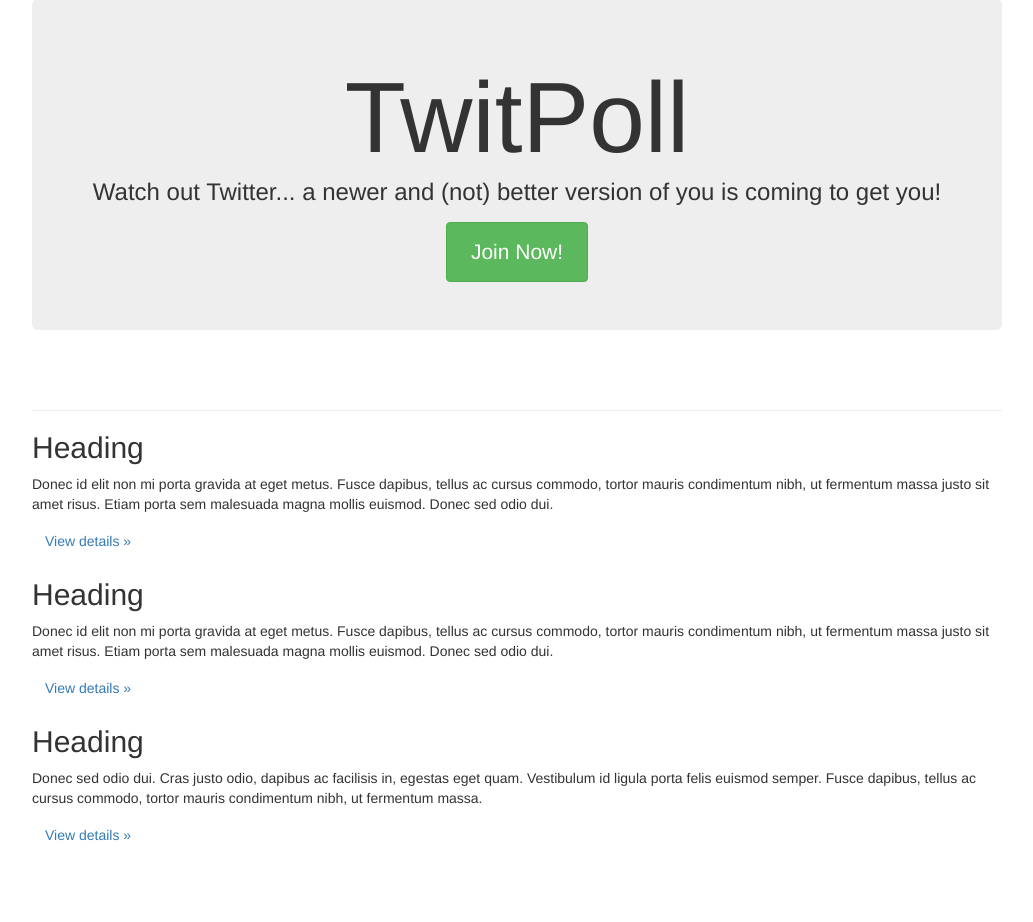
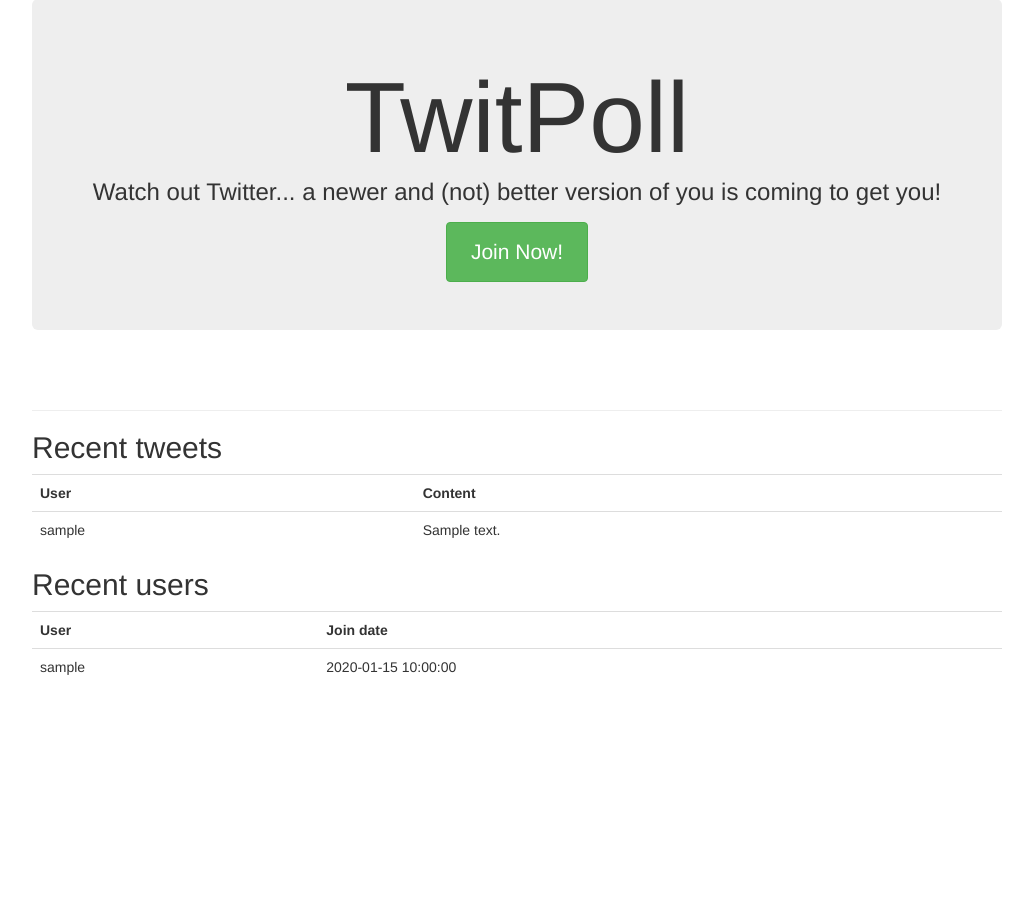
Before and after one commit to thinkpad20/twitpoll, a Flask app: page / in a window 1280 px wide. Shown: the part 193-1115 px from the top of the page, without its empty margins (123-1156 px from the left). After the commit the page ends 868 px from the top, so only its background shows below. Run offline with Flask 2, Linux system fonts and the light colour scheme; tables that the repository leaves empty hold one stand-in row (values such as "Sample post"); some libraries are stand-ins or nearby versions.

```diff
--- a/app.py
+++ b/app.py
@@ -6,7 +6,7 @@ from flaskext.mysql import MySQL
 
 app = Flask(__name__)
 app.jinja_env.globals["site_name"] = "TwitPoll"
-app.jinja_env.globals.update(Tweet=Tweet, navclass = {}, \
+app.jinja_env.globals.update(Tweet=Tweet, User=User, navclass = {}, \
 				   get_all_users = get_all_users, get_user_where=get_user_where,\
 				   current_user=current_user, user_logged_in=user_logged_in)
 
--- a/data.py
+++ b/data.py
@@ -59,6 +59,13 @@ class User(object):
 		if len(username_r) == 0:
 			return None
 		return username_r[0]['userID']
+
+	@staticmethod
+	def get(limit):
+		q = "select * from Users"
+		if limit: q += " order by userID desc limit " + str(limit)
+		data = sql_search(q)
+		return [ Tweet(tweetdic) for tweetdic in data ]
 
 
 	def attrs_to_display(self):
@@ -170,8 +177,10 @@ class Tweet(object):
 		return res
 
 	@staticmethod
-	def get_all():
-		data = sql_search("select * from Tweets;")
+	def get(limit):
+		q = "select * from Tweets"
+		if limit: q += " order by tweetID desc limit " + str(limit)
+		data = sql_search(q)
 		return [ Tweet(tweetdic) for tweetdic in data ]
 
 	def username(self):
--- a/templates/home.html
+++ b/templates/home.html
@@ -20,22 +20,33 @@
 
 <!-- Example row of columns -->
 <div class="row-fluid">
-  <div class="span4">
-    <h2>Heading</h2>
-    <p>Donec id elit non mi porta gravida at eget metus. Fusce dapibus, tellus ac cursus commodo, tortor mauris condimentum nibh, ut fermentum massa justo sit amet risus. Etiam porta sem malesuada magna mollis euismod. Donec sed odio dui. </p>
-    <p><a class="btn" href="#">View details &raquo;</a></p>
+  <div class="span6">
+    <h2>Recent tweets</h2>
+    <table class="table">
+      <tr>
+        <th>User</th><th>Content</th>
+      </tr>
+      {% for tweet in Tweet.get(10) %}
+        <tr>
+          <td>{{ tweet.username() }}</td>
+          <td>{{ tweet.vals['content']|safe }}</td>
+        </tr>
+      {% endfor %}
+    </table>
   </div>
   <div class="span4">
-    <h2>Heading</h2>
-    <p>Donec id elit non mi porta gravida at eget metus. Fusce dapibus, tellus ac cursus commodo, tortor mauris condimentum nibh, ut fermentum massa justo sit amet risus. Etiam porta sem malesuada magna mollis euismod. Donec sed odio dui. </p>
-    <p><a class="btn" href="#">View details &raquo;</a></p>
+    <h2>Recent users</h2>
+    <table class="table">
+      <tr>
+        <th>User</th><th>Join date</th>
+      </tr>
+      {% for user in User.get(10) %}
+        <tr>
+          <td>{{ user.username() }}</td>
+          <td>{{ user.vals['memberSince'] }}</td>
+        </tr>
+      {% endfor %}
+    </table>
  </div>
-  <div class="span4">
-    <h2>Heading</h2>
-    <p>Donec sed odio dui. Cras justo odio, dapibus ac facilisis in, egestas eget quam. Vestibulum id ligula porta felis euismod semper. Fusce dapibus, tellus ac cursus commodo, tortor mauris condimentum nibh, ut fermentum massa.</p>
-    <p><a class="btn" href="#">View details &raquo;</a></p>
-  </div>
-</div>
-
 
 {% endblock %}
--- a/templates/tweets.html
+++ b/templates/tweets.html
@@ -7,7 +7,7 @@
 	<tr>
 		<th>User</th><th>Time</th><th>Content</th>
 	</tr>
-{% for tweet in Tweet.get_all() %}
+{% for tweet in Tweet.get() %}
   <tr>
     <td>{{ tweet.username() }}</td>
     <td>{{ tweet.vals['dateTime'] }}</td>
```
Also changed, not shown: 1 other file.
